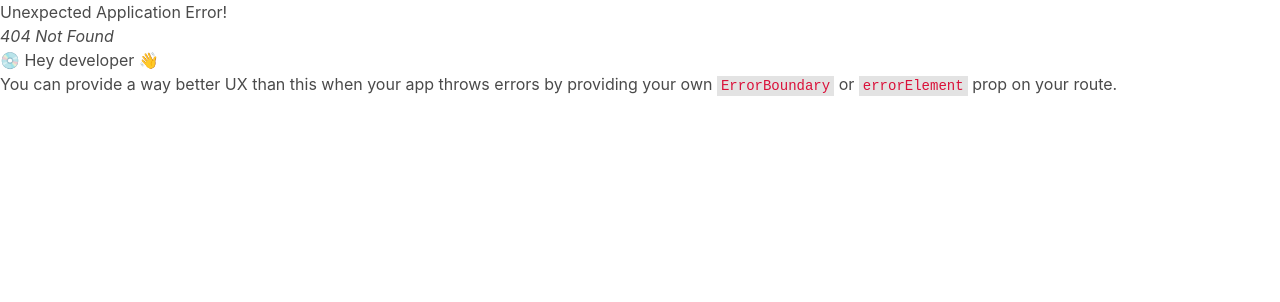
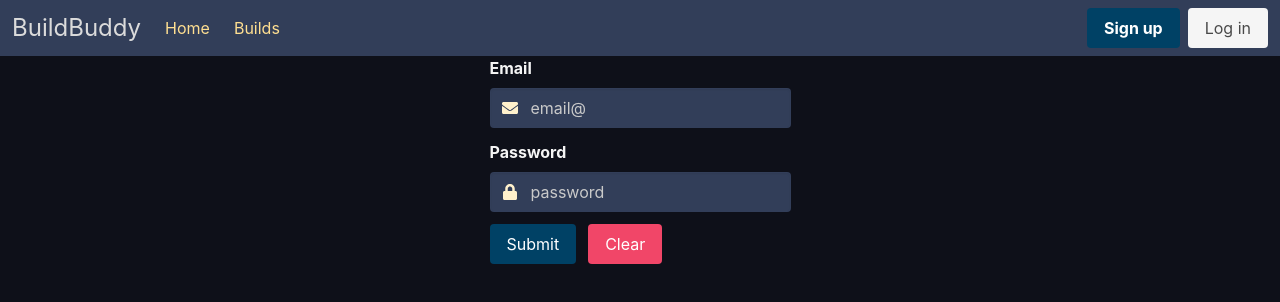
Before and after one commit to CydoEntis/age-of-empires-build-orders-client, a React (Vite) app: page /login in a window 1280 px wide. Before the commit this address had no page. Shown: the top 302 px of the page. Built offline with nearby package versions, Linux system fonts and the light colour scheme.

Commit message:
Added map background to login form

```diff
--- a/src/App.tsx
+++ b/src/App.tsx
@@ -7,8 +7,7 @@ import Form from "./components/Form";
 
 function App() {
   return (
-    <div className="App has-background-primary-dark ">
-      <Navbar />
+    <div className="App">
       <div className="container p-6">
         <div className="columns is-variable is-8 is-flex-wrap-wrap">
           <div className="column is-3">
@@ -36,7 +35,6 @@ function App() {
             <Card />
           </div>
         </div>
-        <Form />
       </div>
     </div>
   );
--- a/src/components/Form.tsx
+++ b/src/components/Form.tsx
@@ -2,19 +2,16 @@ import React from "react";
 import Input from "./Input";
 import { FaUser, FaEnvelope, FaLock } from "react-icons/fa";
 import Button from "./Button";
-type Props = {};
 
-function Form({}: Props) {
+type Props = {
+    onSubmit: (e: React.FormEvent<HTMLFormElement>) => void;
+    children: React.ReactNode;
+};
+
+function Form({onSubmit, children}: Props) {
   return (
-    <form action="" className="">
-      <Input label="Username" type="text" placeholder="username" onChange={() => {}} icon={<FaUser />}/>
-      <Input label="Email" type="email" placeholder="email@" onChange={() => {}} icon={<FaEnvelope />}/>
-      <Input label="Password" type="password" placeholder="password" onChange={() => {}} icon={<FaLock />}/>
-
-      <div className="field is-grouped">
-        <Button className="is-primary"text="submit" onClick={() => {}}/>
-        <Button className="is-danger"text="clear" onClick={() => {}}/>
-      </div>
+    <form action="" className="" onSubmit={onSubmit}>
+        {children}
     </form>
   );
 }
--- /dev/null
+++ b/src/components/Layout.tsx
@@ -0,0 +1,18 @@
+import React from 'react'
+import { Outlet } from 'react-router-dom'
+import Navbar from './Navbar'
+
+type Props = {}
+
+function Layout({}: Props) {
+  return (
+    <div className="has-background-primary-dark">
+        <Navbar />
+        <main className="hero is-fullheight-with-navbar">
+            <Outlet />
+        </main>
+    </div>
+  )
+}
+
+export default Layout
--- /dev/null
+++ b/src/features/LoginForm.tsx
@@ -0,0 +1,37 @@
+import React from "react";
+import { FaUser, FaEnvelope, FaLock } from "react-icons/fa";
+import Button from "../components/Button";
+import Form from "../components/Form";
+import Input from "../components/Input";
+
+type Props = {};
+
+function LoginForm({}: Props) {
+  return (
+    <div>
+      <Form onSubmit={() => {}}>
+        <Input
+          label="Email"
+          type="email"
+          placeholder="email@"
+          onChange={() => {}}
+          icon={<FaEnvelope />}
+        />
+        <Input
+          label="Password"
+          type="password"
+          placeholder="password"
+          onChange={() => {}}
+          icon={<FaLock />}
+        />
+
+        <div className="field is-grouped">
+          <Button className="is-primary" text="submit" onClick={() => {}} />
+          <Button className="is-danger" text="clear" onClick={() => {}} />
+        </div>
+      </Form>
+    </div>
+  );
+}
+
+export default LoginForm;
--- /dev/null
+++ b/src/features/RegisterForm.tsx
@@ -0,0 +1,50 @@
+import React from "react";
+import { FaUser, FaEnvelope, FaLock } from "react-icons/fa";
+import Button from "../components/Button";
+import Form from "../components/Form";
+import Input from "../components/Input";
+
+type Props = {};
+
+function RegisterForm({}: Props) {
+  return (
+    <div className="form has-background-grey-darker column box is-one-third is-offset-one-third p-6">
+      <div className="mb-5 has-text-white">
+        <h1 className="is-size-2 has-text-info">Create An Account</h1>
+        <p className="is-size-7 has-text-info">
+          Start creating your own build orders
+        </p>
+      </div>
+      <Form onSubmit={() => {}}>
+        <Input
+          label="Username"
+          type="text"
+          placeholder="username"
+          onChange={() => {}}
+          icon={<FaUser />}
+        />
+        <Input
+          label="Email"
+          type="email"
+          placeholder="email@"
+          onChange={() => {}}
+          icon={<FaEnvelope />}
+        />
+        <Input
+          label="Password"
+          type="password"
+          placeholder="password"
+          onChange={() => {}}
+          icon={<FaLock />}
+        />
+
+        <div className="field is-grouped">
+          <Button className="is-primary" text="submit" onClick={() => {}} />
+          <Button className="is-danger" text="clear" onClick={() => {}} />
+        </div>
+      </Form>
+    </div>
+  );
+}
+
+export default RegisterForm;
--- a/src/index.scss
+++ b/src/index.scss
@@ -14,5 +14,54 @@ $input-hover-border-color: #ffdf91;
 $input-icon-color: #fff1cc;
 $input-icon-active-color: #ffdf91;
 $card-background-color: #323E59;
+$card-background-color: #323E59;
+$warning-light: #ffe9b3;
+$cyan: #979245;
+$grey-darker: #21293b;
+
+// .bg {
+//     background-image: url('https://static.vecteezy.com/system/resources/previews/002/859/091/original/world-map-background-in-navy-blue-and-gold-free-vector.jpg');
+//     background-size: cover;
+//     background-position: 550px, 5%;
+// }
+
+.form {
+    background-image: url('https://static.vecteezy.com/system/resources/previews/002/859/091/original/world-map-background-in-navy-blue-and-gold-free-vector.jpg');
+    position: relative;
+    background-position: 0px -400px;
+    z-index: 99;
+    // background-image: url("https://i.pinimg.com/236x/57/e7/27/57e727a4838896ecf7f8f6dd0fb00af7.jpg");
+    // background-size: cover;
+}
+
+.test {
+    // background-image: url("https://images.alphacoders.com/116/1165661.png");
+    // background-image: url("https://img.freepik.com/free-vector/vector-damask-seamless-pattern-background-classical-luxury-old-fashioned-damask-ornament-royal-victorian-seamless-texture-wallpapers-textile-wrapping-exquisite-floral-baroque-template_1217-611.jpg?w=2000");
+    background-image: url("https://www.ageofempires.com/wp-content/themes/ageOfEmpires/dist/images/ui/textile-30c.webp");
+    background-size:contain;
+    opacity: .1;
+    z-index: 1;
+}
+
+.overlay {
+    // z-index: 99;
+    opacity: .85;
+    position: absolute;
+    top: 0;
+    left: 0;
+    right: 0;
+    bottom: 0;
+    height: 100%;
+    width: 100%;
+    background-size: cover;
+    border: 1px solid gold;
+    // background-image: url('https://static.vecteezy.com/system/resources/previews/002/859/091/original/world-map-background-in-navy-blue-and-gold-free-vector.jpg');
+    background: rgb(0, 0, 0);
+    // opacity: .025;
+    // background: radial-gradient(circle, rgb(0, 0, 0) 5%, rgb(23, 26, 44) 100%);
+    // background: black;
+    // background-image: url('https://static.vecteezy.com/system/resources/previews/002/859/091/original/world-map-background-in-navy-blue-and-gold-free-vector.jpg');
+    // background-image: url("https://img.freepik.com/free-vector/vector-damask-seamless-pattern-background-classical-luxury-old-fashioned-damask-ornament-royal-victorian-seamless-texture-wallpapers-textile-wrapping-exquisite-floral-baroque-template_1217-611.jpg?w=2000");
+}
 
 @import "../node_modules/bulma/bulma.sass";
--- /dev/null
+++ b/src/pages/Login.tsx
@@ -0,0 +1,15 @@
+import React from 'react'
+import Form from '../components/Form'
+import LoginForm from '../features/LoginForm'
+
+type Props = {}
+
+function login({}: Props) {
+  return (
+    <div className="container">
+        <LoginForm />
+    </div>
+  )
+}
+
+export default login
--- a/src/pages/Register.tsx
+++ b/src/pages/Register.tsx
@@ -1,11 +1,17 @@
 import React from 'react'
 import Form from '../components/Form'
+import RegisterForm from '../features/RegisterForm'
 
 type Props = {}
 
 function register({}: Props) {
   return (
-    <Form />
+    <>
+    {/* <div className="hero is-fullheight"></div> */}
+    <div className="bg hero-body ">
+        <RegisterForm />
+    </div>
+    </>
   )
 }
 
--- a/src/sass/mystyle.scss
+++ /dev/null
@@ -1,6 +0,0 @@
-@charset "utf-8";
-
-$input-placeholder-color: red;
-$primary: red;
-
-@import "../node_modules/bulma/bulma.sass";
```
Also changed, not shown: src/main.tsx (+17 -3 lines).
